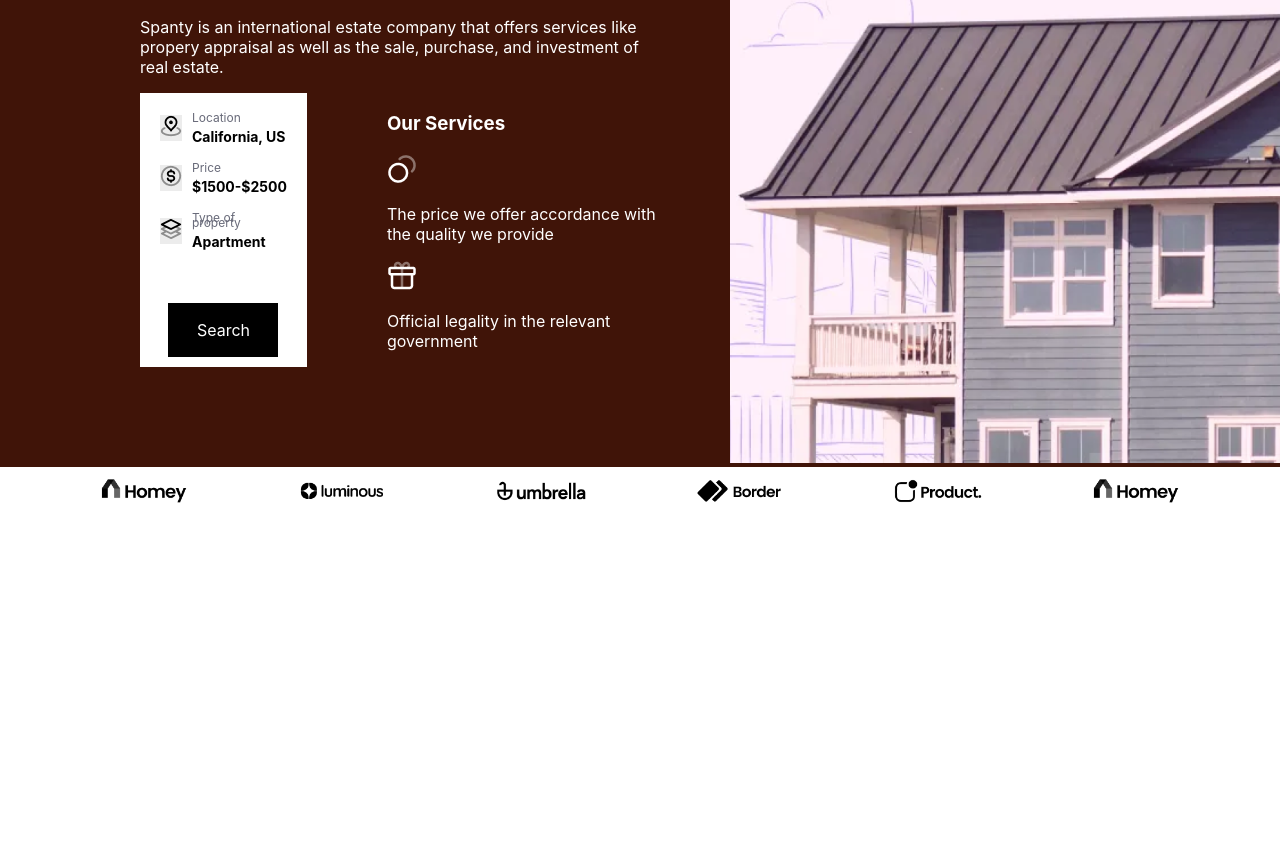
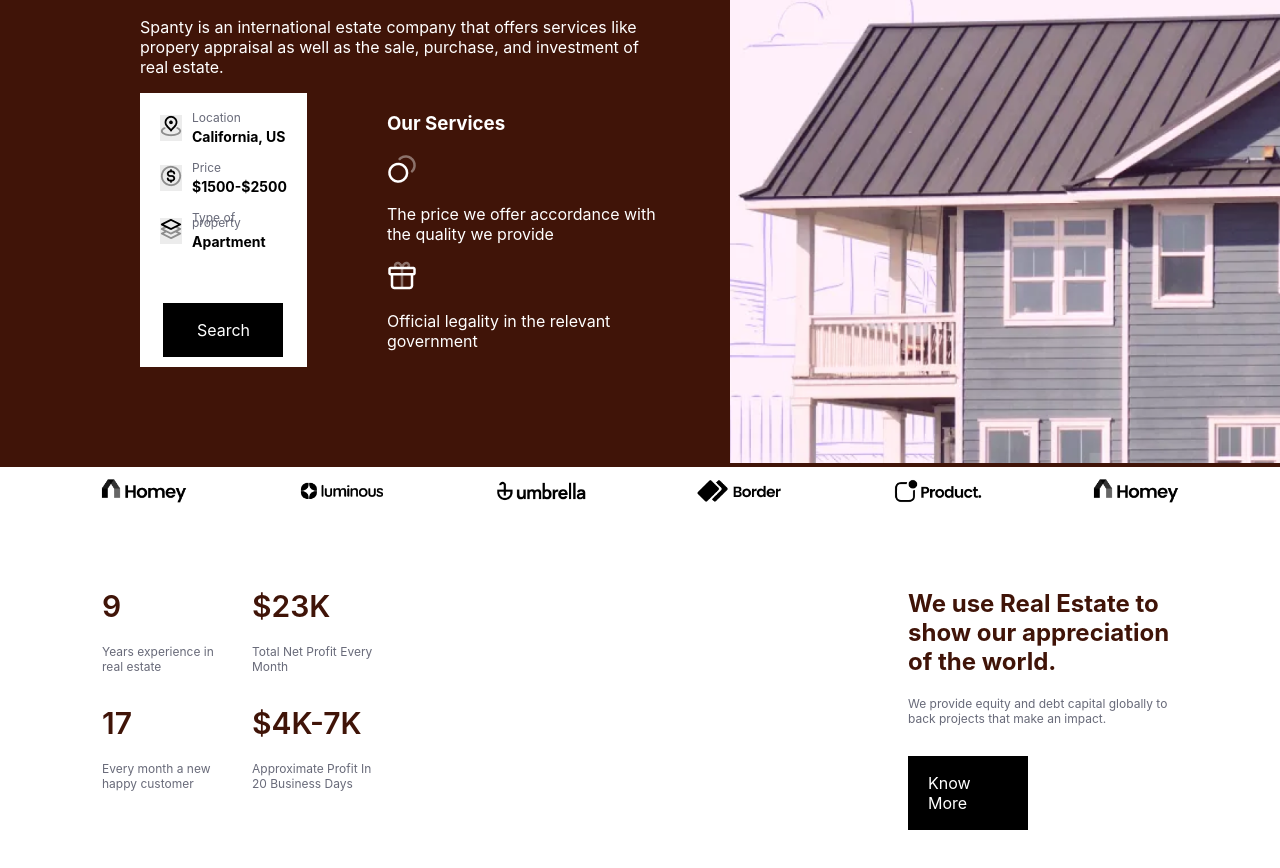
Before and after one commit to Wesley-Martinez14/Wesley-Martinez14.github.io, a plain HTML site: page index.html in a window 1280 px wide. Shown: the part 348-1216 px from the top of the page. Before the commit the page ends 867 px from the top, so only its background shows below. Drawn offline with Linux system fonts and the light colour scheme.

Commit message:
trabajando en el main

```diff
--- a/css/estilos.css
+++ b/css/estilos.css
@@ -88,12 +88,12 @@ h1{
 .lineas-texto{
     line-height: 5px;
 }
-.search{
+.black-box{
     background: black;
     color: white;
     align-self: center;
     padding: 1px 20px;
-    width: 70px;
+    width: 80px;
     justify-content: center;
     display: flex;
     margin-top: auto;
@@ -117,3 +117,30 @@ h1{
     width: 110px;
     height: auto;
 }
+.info-principal{
+    display: flex;
+    justify-content: space-between;
+    margin: 50px 102px;
+}
+.info-num-orden{
+    display: flex;
+}
+.info-style{
+    padding-right: 20px;
+    line-height: 15px;
+    width: 130px;
+}
+.num-grande{
+    color: #401408;
+    font-size: 30px;
+    font-weight: 600;
+}
+.info-texto{
+    width: 270px;
+}
+h2{
+    color: #401408;
+}
+.texto-margin{
+    margin-bottom: 30px;
+}
--- a/index.html
+++ b/index.html
@@ -77,7 +77,7 @@
                                         </p>
                                     </div>
                                 </div>
-                                <div class="search">
+                                <div class="black-box">
                                     <p> Search</p>
                                 </div>
                             </div>
@@ -122,7 +122,61 @@
                 </div>
                 <div class="info-principal">
                     <div class="info-num">
-
+                        <div class="info-num-orden">
+                            <div class="info-style">
+                                <div>
+                                    <p class="num-grande">9</p>
+                                </div>
+                                <div>
+                                    <p class="texto-gris">Years experience in
+                                        real estate</p>
+                                </div>
+                            </div>
+                            <div class="info-style">
+                                <div>
+                                    <p class="num-grande">$23K</p>
+                                </div>
+                                <div>
+                                    <p class="texto-gris">Total Net Profit Every
+                                        Month</p>
+                                </div>
+                            </div>
+                        </div>
+                        <div class="info-num-orden">
+                            <div class="info-style">
+                                <div>
+                                    <p class="num-grande">17</p>
+                                </div>
+                                <div>
+                                    <p class="texto-gris">Every month a new
+                                        happy customer</p>
+                                </div>
+                            </div>
+                            <div class="info-style">
+                                <div>
+                                    <p class="num-grande">$4K-7K</p>
+                                </div>
+                                <div>
+                                    <p class="texto-gris">Approximate Profit In
+                                        20 Business Days</p>
+                                </div>
+                            </div>
+                        </div>
+                    </div>
+                    <div class="info-texto">
+                        <div>
+                            <h2>We use Real Estate to
+                                show our appreciation of
+                                the world.
+                            </h2>
+                        </div>
+                        <div class="texto-gris texto-margin">
+                            <p>We provide equity and debt capital globally to back
+                                projects that make an impact.</p>
+                        </div>
+                        <div class="black-box">
+                            <p>Know More</p>
+                        </div>
                     </div>
                 </div>
             </div>
```
